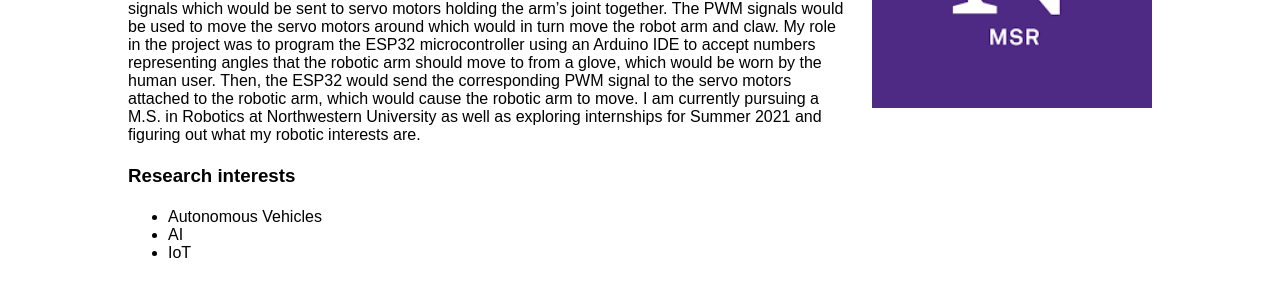
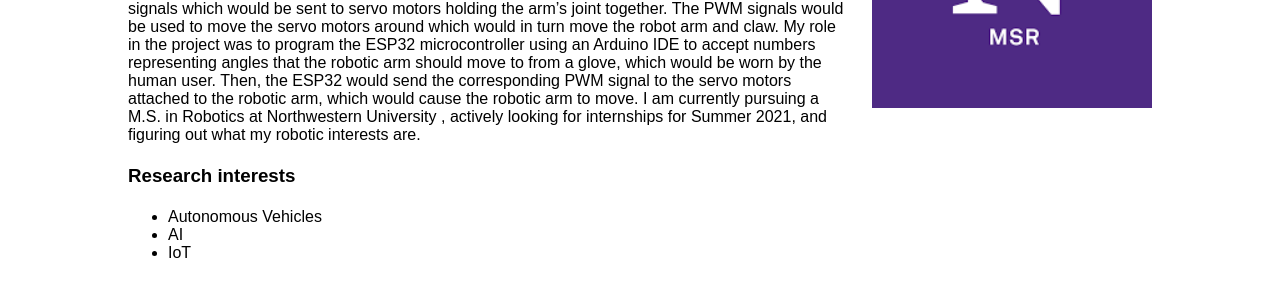
Before and after one commit to chen2156/chen2156.github.io, a Jekyll site: the page built from about.md, in a window 1280 px wide. Shown: the part 297-597 px from the top of the page. Built offline with Jekyll 4.4.1, drawn with Linux system fonts in a browser that asks for light colours; nearby versions of some CDN libraries; our own code applies the rules of GitHub Pages for plain Markdown files; some of the changed text lies outside the part shown.

Commit message:
Update about.md

```diff
--- a/about.md
+++ b/about.md
@@ -9,7 +9,7 @@
 
 This is my most up-to-date resume: <a href="https://chen2156.github.io/JasonChenResume.pdf">Resume</a>
 
-I was born and raised near Boston, MA. I graduated from Purdue University with a B.S. in Computer Engineering in May 2020.  During senior year of my undergraduate degree, I worked on a senior design group project where we attempted to build a robotic arm and claw that would respond to human arm and hand motion via bluetooth.  We used a ESP32 microcontroller to generate PWM signals which would be sent to servo motors holding the arm's joint together.  The PWM signals would be used to move the servo motors around which would in turn move the robot arm and claw.  My role in the project was to program the ESP32 microcontroller using an Arduino IDE to accept numbers representing angles that the robotic arm should move to from a glove, which would be worn by the human user.  Then, the ESP32 would send the corresponding PWM signal to the servo motors attached to the robotic arm, which would cause the robotic arm to move.  I am currently pursuing a M.S. in Robotics at Northwestern University as well as  exploring internships for Summer 2021 and figuring out what my robotic interests are.
+I was born and raised near Boston, MA. I graduated from Purdue University with a B.S. in Computer Engineering in May 2020.  During senior year of my undergraduate degree, I worked on a senior design group project where we attempted to build a robotic arm and claw that would respond to human arm and hand motion via bluetooth.  We used a ESP32 microcontroller to generate PWM signals which would be sent to servo motors holding the arm's joint together.  The PWM signals would be used to move the servo motors around which would in turn move the robot arm and claw.  My role in the project was to program the ESP32 microcontroller using an Arduino IDE to accept numbers representing angles that the robotic arm should move to from a glove, which would be worn by the human user.  Then, the ESP32 would send the corresponding PWM signal to the servo motors attached to the robotic arm, which would cause the robotic arm to move.  I am currently pursuing a M.S. in Robotics at Northwestern University , actively looking for internships for Summer 2021, and figuring out what my robotic interests are.
 
 
 ### Research interests
```
